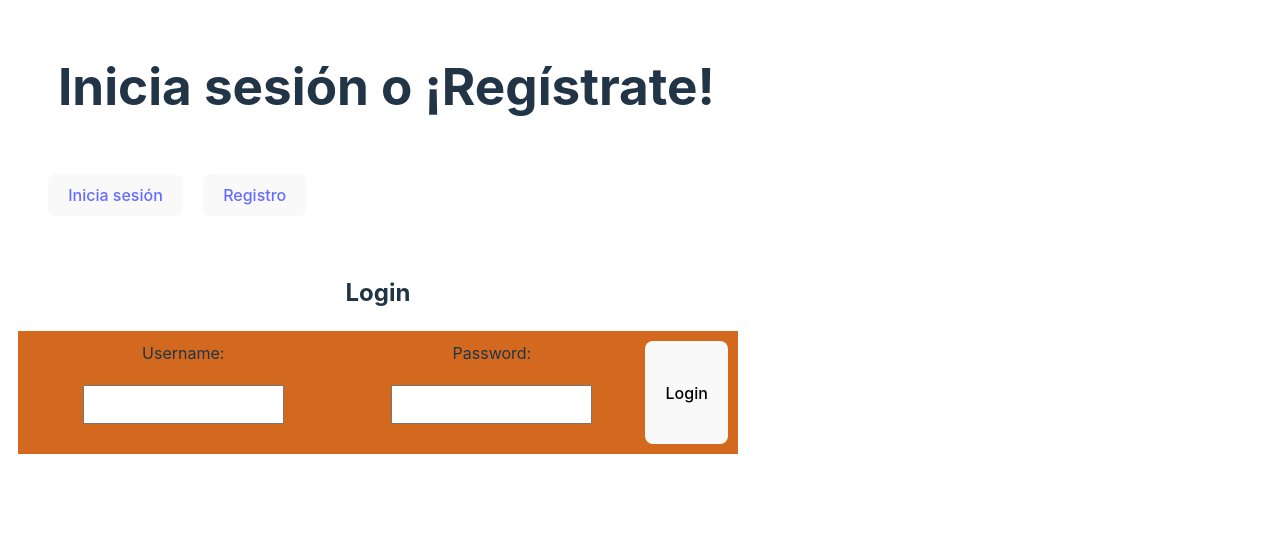
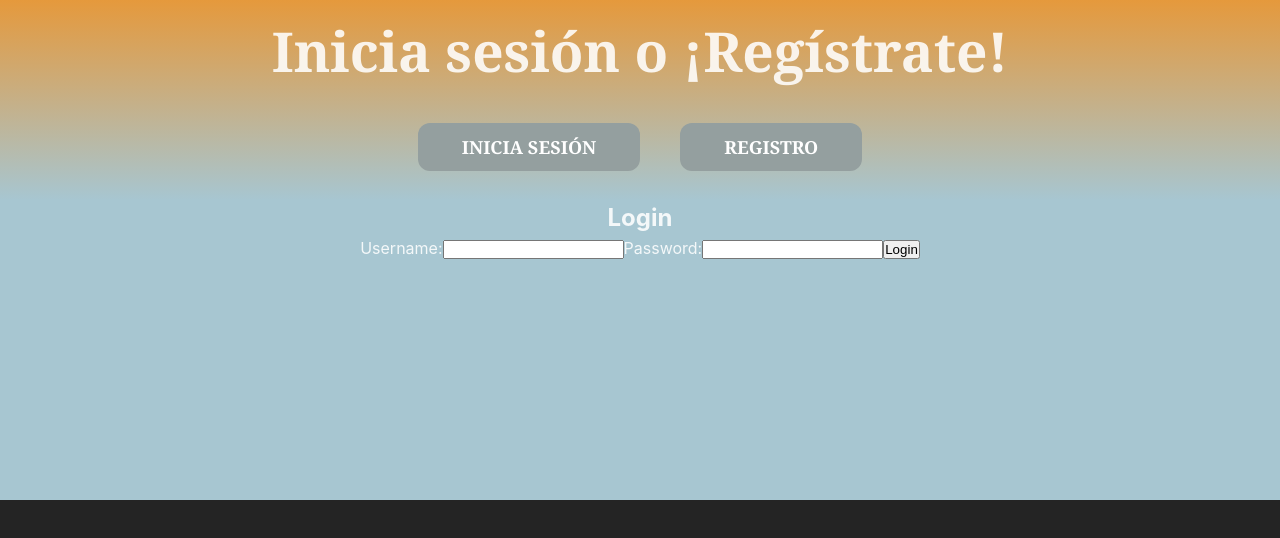
Before and after one commit to IvanBorras/Proyecto_React, a React (Vite) app: page /login in a window 1280 px wide. Shown: the top 538 px of the page. Built offline with nearby package versions, Linux system fonts and the light colour scheme; no server answers.

Commit message:
cambios añadidos

```diff
--- a/package.json
+++ b/package.json
@@ -23,6 +23,6 @@
     "eslint-plugin-react": "^7.34.1",
     "eslint-plugin-react-hooks": "^4.6.0",
     "eslint-plugin-react-refresh": "^0.4.6",
-    "vite": "^5.2.0"
+    "vite": "^5.2.12"
   }
 }
--- a/src/components/NavBar/NavBar.jsx
+++ b/src/components/NavBar/NavBar.jsx
@@ -2,12 +2,20 @@ import { Link } from 'react-router-dom';
 
 function NavBar({ setNav }) {
   return (
-    <nav>
-      <h1 className='Portada'>Inicia sesión o ¡Regístrate!</h1>
-      <ul className='navButton'>
-        <button><Link to="/login">Inicia sesión</Link></button>
-        <button><Link to="/register">Registro</Link></button>
+    <nav className='navBar'>
+
+        <h1 className='title'>Inicia sesión o ¡Regístrate!</h1>
+
+
+      <ul className='navButtons'>
+
+        <button className='clickButton'><Link to="/login">Inicia sesión</Link></button>
+
+        <button className='clickButton'><Link to="/register">Registro</Link></button>
+
       </ul>
+
+
     </nav>
   );
 }
--- a/src/components/Register/Register.jsx
+++ b/src/components/Register/Register.jsx
@@ -2,15 +2,16 @@ import React, { useState } from 'react';
 
 const FormRegister = () => {
   // variables de estado
-  const [username, setuserName] = useState("");
+  const [name, setName] = useState("");
   const [email, setEmail] = useState("");
   const [password, setPassword] = useState("");
   const [errorMessage, setErrorMessage] = useState("");
+  const [username, setUsername] = useState("");
 
   //EVENTOS
 
   const handleChangeName = (ev) => {
-    setuserName(ev.target.value);
+    setName(ev.target.value);
   };
 
   const handleChangeEmail = (ev) => {
@@ -20,6 +21,10 @@ const FormRegister = () => {
   const handleChangePassword = (ev) => {
     setPassword(ev.target.value);
   };
+
+  const handleChangeUsername = (ev) => {
+    setUsername(ev.target.value);
+  }
 
   const handleSubmit = (ev) => {
     ev.preventDefault();
@@ -36,7 +41,8 @@ const FormRegister = () => {
           setErrorMessage('Registro exitoso');
           // Construir el objeto de usuario a enviar al mock API
           const newUser = {
-            name: username,
+            username: username,
+            name: name,
             email: email,
             password: password
           };
@@ -54,6 +60,7 @@ const FormRegister = () => {
             console.log(response);
             // Limpiar los campos después de enviar el formulario
             setName('');
+            setUsername('');
             setEmail('');
             setPassword('');
             setErrorMessage(''); // Limpiar el mensaje de error si el registro es exitoso
@@ -77,8 +84,12 @@ const FormRegister = () => {
         {errorMessage && <p style={{ color: 'white' }}>{errorMessage}</p>}
         <span className='containerRegister'>
           <span>
+            <label>Name</label>
+            <input placeholder='Introduce tu Nombre' type="text" value={name} onChange={handleChangeName} required />
+          </span>
+          <span>
             <label>Username</label>
-            <input placeholder='Introduce tu Nombre' type="text" value={username} onChange={handleChangeName} required />
+            <input placeholder='Introduce tu Nombre de usuario' type="text" value={username} onChange={handleChangeUsername} required />
           </span>
           <span>
             <label>Email</label>
--- a/src/scss/index.css
+++ b/src/scss/index.css
@@ -10,150 +10,54 @@
   text-rendering: optimizeLegibility;
   -webkit-font-smoothing: antialiased;
   -moz-osx-font-smoothing: grayscale;
-
-  /* añadido */
-  div{
-    display: inline-block;
-    align-content: center ;
-    align-items: center;
-    nav{
-      display: inline;
-      /* align-items: center;
-      align-content: center;
-      text-align: center; */
-    }
-  }
 }
 
 
-/* ESTILO BASICO   */
+/* NUESTRO CSS AÑADIDO */
 
-.Portada{
-  margin: 50px;
-  display: flex;
+*{
+  padding:0;
+  margin: 0px;
+}
+.navBar{
+    height: 200px;
+    background: linear-gradient(rgb(229, 153, 60), rgb(167, 198, 209));
+    text-align: center;
+  }
 
-}
-
-.navButton{
-  display: flex;
-  padding: 10px;
-  margin: 30px;
-  gap: 20px;
-
-
-}
-
-
-.mainRegister{
-  display: inline-block;
-  text-align: center;
-
-  .formRegister{
-    display: flex;
+  body{
+    background-color:  rgb(167, 198, 209);
+    height: 500px;
+    padding-top: 0px;
+    text-align: center;
+  }
+  .title{
+    font-size: 55px;
+    font-family:Cambria, Cochin, Georgia, Times, 'Times New Roman', serif;
     padding: 10px;
-    width: 1000px;
-    margin: 10px;
-    background-color: chocolate;
-
-    input{
-      margin: 20px;
-      padding: 10px;
-    }
-
-    .containerRegister{
-      display: flex;
-      text-align: center;
-
-    }
+  }
+  .navButtons{
 
   }
+
+.clickButton{
+  background-color: #949f9f;
+  font-size: 18px;
+  font-family:'Trebuchet MS', 'Lucida Sans Unicode', 'Lucida Grande', 'Lucida Sans', Arial, sans-serif;
+  font-family: Cambria, Cochin, Georgia, Times, 'Times New Roman', serif;
+  text-transform: uppercase;
+  padding: 12px;
+  margin: 20px;
+  border: #242424;
+  border-radius: 12px;
 }
-
-
-.mainLogin{
-  display: inline-block;
-  text-align: center;
-
-  .formLogin{
-    display: flex;
-    padding: 10px;
-    width: 700px;
-    margin: 10px;
-    background-color: chocolate;
-
-    input{
-      margin: 20px;
-      padding: 10px;
-    }
-
-    .containerLogin{
-      display: flex;
-      text-align: center;
-
-    }
-
-  }
+a{
+  color:white;
+  font-weight: bolder;
+  text-decoration: none;
+  padding: 32px;
 }
-
-
-
-
-/*  CONTINUA LO QUE ESTABA POR DEFECTO   */
-
-
-
-
-a {
-  font-weight: 500;
-  color: #646cff;
-  text-decoration: inherit;
+.clickButton:hover{
+  background-color: rgb(202, 173, 139);
+  height: 100%;
 }
-a:hover {
-  color: #535bf2;
-}
-
-body {
-  margin: 10;
-  display: flex;
-  place-items: center;
-  width: 100%;
-
-}
-
-h1 {
-  font-size: 3.2em;
-  line-height: 1.1;
-}
-
-button {
-  border-radius: 8px;
-  border: 1px solid transparent;
-  padding: 0.6em 1.2em;
-  font-size: 1em;
-
-  font-weight: 500;
-  font-family: inherit;
-  background-color: #1a1a1a;
-  cursor: pointer;
-  transition: border-color 0.25s;
-}
-button:hover {
-  border-color: #646cff;
-}
-button:focus,
-button:focus-visible {
-  outline: 4px auto -webkit-focus-ring-color;
-}
-
-@media (prefers-color-scheme: light) {
-  :root {
-    color: #213547;
-    background-color: #ffffff;
-  }
-  a:hover {
-    color: #747bff;
-  }
-  button {
-    background-color: #f9f9f9;
-  }
-}
```
Also changed, not shown: 2 other files (tests, documents, lock files or other folders).
